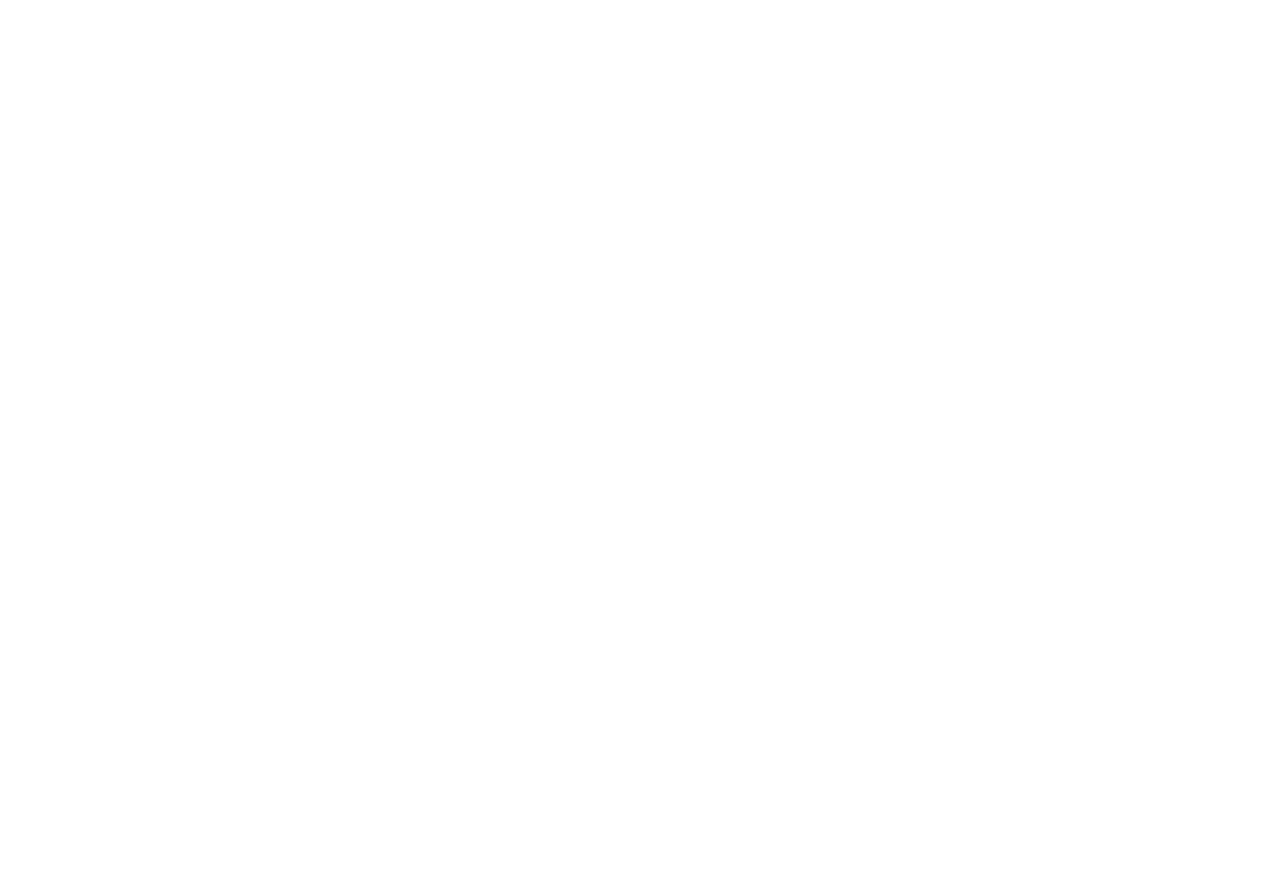
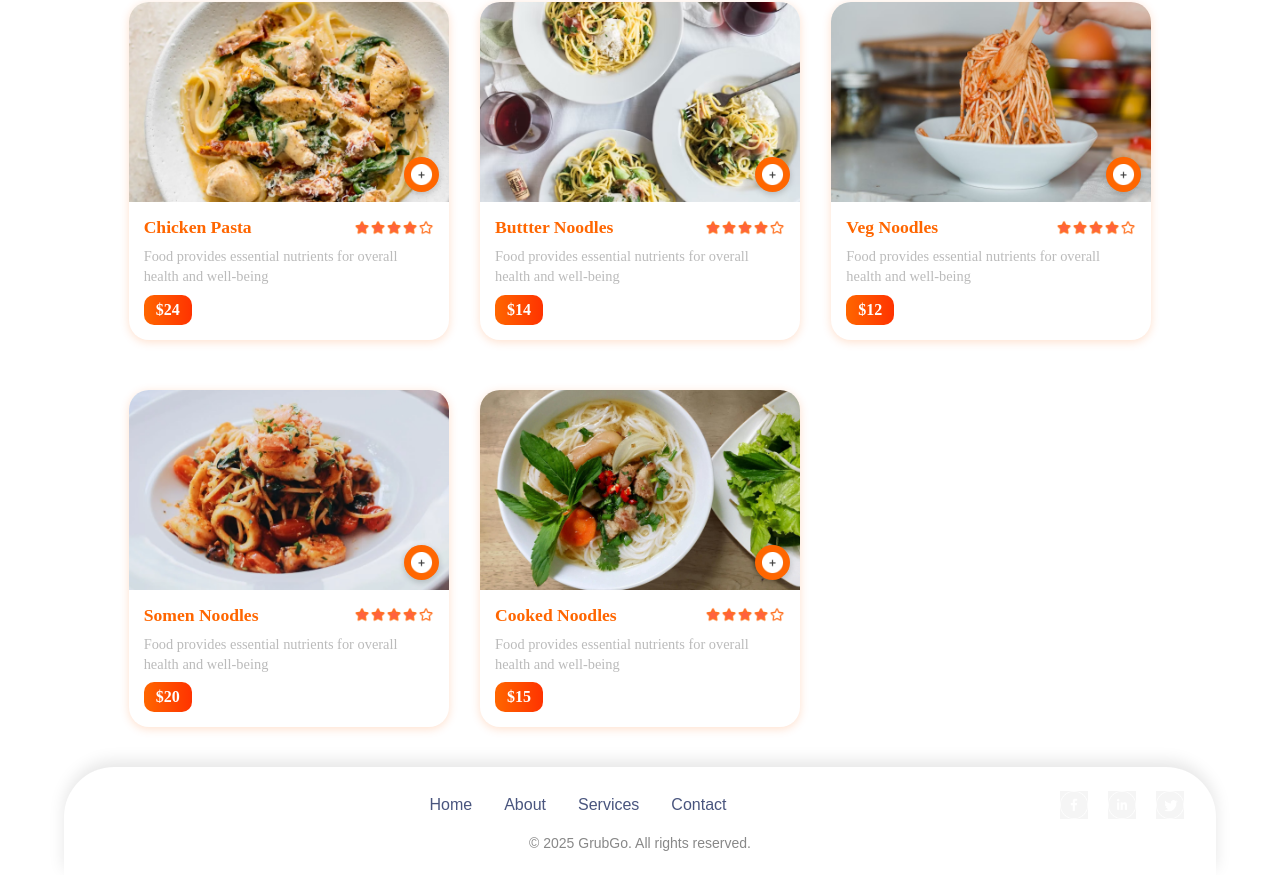
Before and after one commit to sonali167-coder/project, a React (Vite) app: page / in a window 1280 px wide. Shown: the part 4492-5367 px from the top of the page. Before the commit the page ends 918 px from the top, so only its background shows below. Built offline with nearby package versions, Linux system fonts and the light colour scheme.

Commit message:
added food oredering feature and footer

```diff
--- a/src/App.jsx
+++ b/src/App.jsx
@@ -4,9 +4,11 @@ import { Route, Routes } from 'react-router-dom'
 import Home from './pages/Home/Home'
 import Cart from './pages/Cart/Cart'
 import PlaceOrder from './pages/PlaceOrder/PlaceOrder'
+import { Footer } from './components/Footer/Footer'
 
 const App = () => {
   return (
+    <>
     <div className='app'>
       <Navbar />
       <Routes>
@@ -15,6 +17,8 @@ const App = () => {
         <Route path='/order' element={<PlaceOrder />} />
       </Routes>
     </div>
+    <Footer />
+    </>
   )
 }
 
--- a/src/components/ExploreMenu/ExploreMenu.css
+++ b/src/components/ExploreMenu/ExploreMenu.css
@@ -58,9 +58,14 @@
 }
 
 .explore-menu-list hr {
-    margin: 10px 0px;
-    height: 2px;
-    background-color: #ff5722;
+    flex-basis: 100%;
+    height: 3px;
+    background: linear-gradient(90deg, transparent, #ff5722, transparent);
     border: none;
-    border-radius: 2px;
+    border-radius: 3px;
 }
+
+.explore-menu-list .active{
+    border: 4px solid #ff5722;
+    padding: 2px;
+}
--- a/src/components/ExploreMenu/ExploreMenu.jsx
+++ b/src/components/ExploreMenu/ExploreMenu.jsx
@@ -2,7 +2,7 @@ import React from 'react'
 import './ExploreMenu.css'
 import { menu_list } from '../../assets/assets'
 
-const ExploreMenu = () => {
+const ExploreMenu = ({category, setCategory}) => {
   return (
     <div className='explore-menu' id='explore-menu'>
         <h1>Explore Our Menu</h1>
@@ -10,8 +10,8 @@ const ExploreMenu = () => {
         <div className="explore-menu-list">
             {menu_list.map((item, key) =>{
                 return(
-                    <div key={key} className="explore-menu-list-item">
-                        <img src={item.menu_image} alt="" />
+                    <div onClick={() => setCategory(prev=>prev===item.menu_name?"All":item.menu_name)} key={key} className="explore-menu-list-item">
+                        <img className={category===item.menu_name?"active":""} src={item.menu_image} alt="" />
                         <p>{item.menu_name}</p>
                     </div>
                 )
--- /dev/null
+++ b/src/components/FoodDisplay/FoodDisplay.css
@@ -0,0 +1,14 @@
+.food-display{
+    margin-top: 30px;
+}
+.food-display h2{
+    font-size: max(2vw, 24px);
+    font-weight: 60%;
+}
+.food-display-list{
+    display: grid;
+    grid-template-columns: repeat(auto-fill,minmax(240px,1fr));
+    margin-top: 30px;
+    gap: 30px;
+    row-gap: 50px;
+}
--- /dev/null
+++ b/src/components/FoodDisplay/FoodDisplay.jsx
@@ -0,0 +1,28 @@
+import React, { useContext } from 'react'
+import './FoodDisplay.css'
+import { storeContext } from '../../context/StoreContext'
+import FoodItem from '../FoodItem/FoodItem'
+
+const FoodDisplay = ({category}) => {
+
+
+    const {food_list} = useContext(storeContext)
+    //console.log(food_list)
+
+  return (
+    <div className='food-display' id='food-display'>
+        <h2>TOP FOOD ITEMS YOU</h2>
+        <div className="food-display-list">
+            {food_list.map((item, key) => {
+                if(category==="All" || category===item.category)
+                {
+                    return <FoodItem key={key} id={item._id} name={item.name} description={item.description} price={item.price} image={item.image} />
+                }
+            })}
+        </div>
+
+    </div>
+  )
+}
+
+export default FoodDisplay
--- /dev/null
+++ b/src/components/FoodItem/FoodItem.css
@@ -0,0 +1,120 @@
+.food-item {
+  width: 100%;
+  max-width: 320px;
+  margin: auto;
+  border-radius: 20px;
+  box-shadow: 0 2px 10px rgba(255, 98, 0, 0.2);
+  overflow: hidden;
+  transition: transform 0.3s ease, box-shadow 0.3s ease;
+  animation: fadeIn 0.8s ease-in;
+  color: #fff;
+}
+
+.food-item:hover {
+  transform: translateY(-6px);
+  box-shadow: 0 4px 15px rgba(255, 98, 0, 0.3);
+}
+
+
+.food-item-img-cointainer {
+  position: relative;
+  width: 100%;
+  height: 200px;
+  overflow: hidden;
+}
+
+.food-item-image {
+  width: 100%;
+  height: 100%;
+  object-fit: cover;
+  transition: transform 0.4s ease;
+}
+
+.food-item:hover .food-item-image {
+  transform: scale(1.05);
+}
+
+
+.food-item-info {
+  padding: 15px;
+  display: flex;
+  flex-direction: column;
+  gap: 8px;
+}
+
+.food-item-name-rating {
+  display: flex;
+  align-items: center;
+  justify-content: space-between;
+}
+
+.food-item-name-rating p {
+  font-size: 1.1rem;
+  font-weight: 600;
+  color: #ff6600;
+  margin: 0;
+}
+
+.food-item-name-rating img {
+  width: 80px;
+}
+
+
+.food-item-desc {
+  font-size: 0.9rem;
+  color: #bbb;
+  line-height: 1.4;
+  margin: 0;
+}
+
+.food-item-price {
+  font-size: 1rem;
+  font-weight: bold;
+  color: #fff;
+  background: linear-gradient(90deg, #ff6600, #ff3300);
+  padding: 6px 12px;
+  border-radius: 10px;
+  display: inline-block;
+  width: fit-content;
+}
+
+/* Add button styling */
+.add {
+  position: absolute;
+  bottom: 10px;
+  right: 10px;
+  width: 35px;
+  height: 35px;
+  cursor: pointer;
+  background: #ff6600;
+  padding: 6px;
+  border-radius: 50%;
+  box-shadow: 0 2px 6px rgba(0,0,0,0.2);
+}
+
+/* Counter styling */
+.food-item-counter {
+  position: absolute;
+  bottom: 10px;
+  right: 10px;
+  display: flex;
+  align-items: center;
+  gap: 8px;
+  background: #fff;
+  padding: 6px 12px;
+  border-radius: 20px;
+  box-shadow: 0 2px 6px rgba(0,0,0,0.2);
+}
+
+.food-item-counter img {
+  width: 20px;
+  height: 20px;
+  cursor: pointer;
+}
+
+.food-item-counter p {
+  margin: 0;
+  font-size: 16px;
+  font-weight: bold;
+  color: #333;
+}
--- /dev/null
+++ b/src/components/FoodItem/FoodItem.jsx
@@ -0,0 +1,36 @@
+import React, { useContext, useState } from 'react'
+import './FoodItem.css'
+import { assets } from '../../assets/assets'
+import { storeContext } from '../../context/StoreContext'
+
+const FoodItem = ({id, name, price, description, image}) => {
+
+    const {cartItem, addToCart, removeFromCart} = useContext(storeContext)
+  return (
+    <div className='food-item'>
+        <div className="food-item-img-cointainer">
+            <img src={image} alt="" className="food-item-image" />
+            {!cartItem[id]
+                ? <img className='add' onClick={() =>addToCart(id)} src={assets.add_icon_white} alt='' />
+                : <div className='food-item-counter'>
+                    <img onClick={() => removeFromCart(id)} src={assets.remove_icon_red} alt="" />
+                    <p>{cartItem[id]}</p>
+                    <img onClick={() => addToCart(id)} src={assets.add_icon_green} alt="" />
+                </div>
+            }
+
+        </div>
+        <div className="food-item-info">
+            <div className="food-item-name-rating">
+                <p>{name}</p>
+                <img src={assets.rating_starts} alt="" />
+            </div>
+            <p className='food-item-desc'>{description}</p>
+            <p className="food-item-price">${price}</p>
+        </div>
+
+    </div>
+  )
+}
+
+export default FoodItem
--- /dev/null
+++ b/src/components/Footer/Footer.css
@@ -0,0 +1,66 @@
+.footer {
+  padding: 24px 32px;
+  background: #ffffff;
+  border-radius: 50px 50px 0 0; /* rounded top corners */
+  box-shadow: 0 -6px 16px rgba(0,0,0,0.1); /* floating effect */
+  margin: 40px auto 0 auto;
+  width: 90%;
+  max-width: 1200px;
+  text-align: center;
+  font-family: 'Poppins', sans-serif;
+  color: #49557e;
+}
+
+.footer-content {
+  display: flex;
+  justify-content: space-between;
+  align-items: center;
+  flex-wrap: wrap;
+  gap: 40px;
+  margin-bottom: 16px;
+}
+
+.footer-logo img {
+  width: 160px;
+}
+
+.footer-menu {
+  list-style: none;
+  display: flex;
+  gap: 32px;
+  padding: 0;
+  margin: 0;
+}
+
+.footer-menu li {
+  cursor: pointer;
+  font-size: 16px;
+  font-weight: 500;
+  transition: color 0.3s ease;
+}
+
+.footer-menu li:hover {
+  color: #ff5722; /* match navbar accent */
+}
+
+.footer-social {
+  display: flex;
+  gap: 20px;
+}
+
+.footer-social img {
+  width: 28px;
+  height: 28px;
+  cursor: pointer;
+  transition: transform 0.2s ease;
+  background: #f5f5f5;
+}
+
+.footer-social img:hover {
+  transform: scale(1.2);
+}
+
+.footer-copy {
+  font-size: 14px;
+  color: #888;
+}
--- /dev/null
+++ b/src/components/Footer/Footer.jsx
@@ -0,0 +1,30 @@
+import React from 'react'
+import './Footer.css'
+import { assets } from '../../assets/assets'
+
+export const Footer = () => {
+  return (
+    <footer className="footer">
+        <div className="footer-content">
+            <div className="footer-logo">
+                {/* <img src={assets.logo} alt="Logo" /> */}
+            </div>
+
+            <ul className="footer-menu">
+                <li>Home</li>
+                <li>About</li>
+                <li>Services</li>
+                <li>Contact</li>
+            </ul>
+
+            <div className="footer-social">
+                <img src={assets.facebook_icon} alt="Facebook" />
+                <img src={assets.linkedin_icon} alt="LinkedIn" />
+                <img src={assets.twitter_icon} alt="Twitter" />
+            </div>
+        </div>
+
+        <p className="footer-copy">© 2025 GrubGo. All rights reserved.</p>
+    </footer>
+  )
+}
--- /dev/null
+++ b/src/context/StoreContext.jsx
@@ -0,0 +1,53 @@
+import { createContext, useEffect, useState } from "react";
+import { food_list } from '../assets/assets';
+
+export const storeContext =createContext(null)
+
+const StoreContextProvider = (props) => {
+
+    const [cartItem, setCartItem] = useState({});
+
+    const addToCart = (itemId) => {
+        setCartItem((prev) => {
+            if (!prev[itemId]) {
+                return { ...prev, [itemId]: 1 };
+            }
+            else {
+                return { ...prev, [itemId]: prev[itemId] + 1 };
+            }
+        });
+    };
+
+    const removeFromCart = (itemId) => {
+        setCartItem((prev) => {
+            if (prev[itemId] > 1) {
+                return { ...prev, [itemId]: prev[itemId] - 1 };
+            }
+            else {
+                const updatedCart = { ...prev };
+                delete updatedCart[itemId];
+                return updatedCart;
+            }
+        });
+    };
+
+    useEffect(() =>{
+        console.log(cartItem)
+    }, [cartItem])
+
+    const contextValue = {
+        food_list,
+        cartItem,
+        setCartItem,
+        addToCart,
+        removeFromCart
+    }
+    return(
+        <storeContext.Provider  value={contextValue}>
+            {props.children}
+        </storeContext.Provider>
+    )
+
+}
+
+export default StoreContextProvider
--- a/src/main.jsx
+++ b/src/main.jsx
@@ -3,11 +3,14 @@ import { createRoot } from 'react-dom/client'
 import './index.css'
 import App from './App.jsx'
 import { BrowserRouter } from 'react-router-dom'
+import StoreContextProvider from './context/StoreContext.jsx'
 
 createRoot(document.getElementById('root')).render(
   <StrictMode>
     <BrowserRouter>
+    <StoreContextProvider>
       <App />
+    </StoreContextProvider>
     </BrowserRouter>
   </StrictMode>,
 )
--- a/src/pages/Home/Home.jsx
+++ b/src/pages/Home/Home.jsx
@@ -1,13 +1,16 @@
-import React from 'react'
+import React, { useState } from 'react'
 import './Home.css'
 import Header from '../../components/Header/Header'
 import ExploreMenu from '../../components/ExploreMenu/ExploreMenu'
+import FoodDisplay from '../../components/FoodDisplay/FoodDisplay'
 
 const Home = () => {
+  const [category, setCategory] = useState("All")
   return (
     <div>
       <Header />
-      <ExploreMenu />
+      <ExploreMenu category={category} setCategory={setCategory} />
+      <FoodDisplay category={category}/>
     </div>
   )
 }
```
